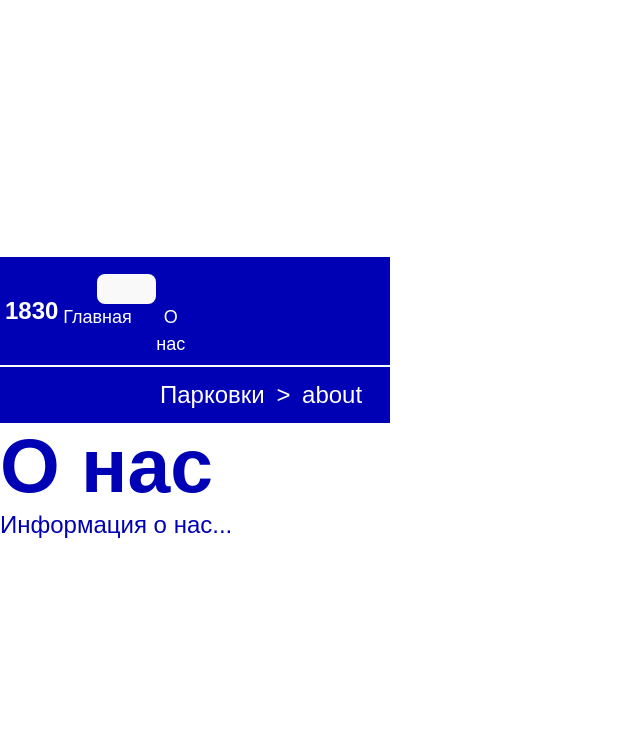
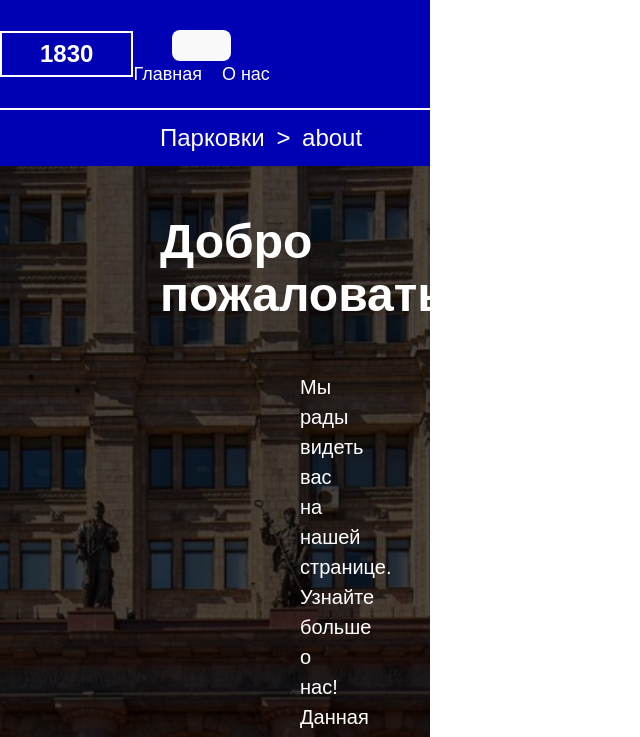
Before and after one commit to Andrest31/Parking_bmstu_frontend, a React (Vite) app in the folder parking_bmstu/: page /about in a window 1280 px wide. Shown: the top 737 px of the page, without its empty margins (0-640 px from the left). Built offline with nearby package versions, Linux system fonts and the light colour scheme.

Commit message:
Внедрил страницу-приветствие

```diff
--- a/parking_bmstu/src/components/Header/Header.css
+++ b/parking_bmstu/src/components/Header/Header.css
@@ -1,4 +1,3 @@
-/* Header.css */
 .header {
   display: flex;
   align-items: center;
@@ -23,9 +22,12 @@
 
 .brand-link h1 {
   font-size: 24px;
+  padding: 7.5px 38px;
   font-family: 'Dela Gothic One', sans-serif;
   color: white;
   margin: 0;
+  border: 2px solid white; /* Рамка вокруг текста */
+  display: inline-block; /* Ограничивает рамку размером текста */
 }
 
 .navbar {
--- a/parking_bmstu/src/pages/GuestPage/GuestPage.css
+++ b/parking_bmstu/src/pages/GuestPage/GuestPage.css
@@ -1,51 +1,34 @@
-/* Header.css */
-header {
-    display: flex;
-    justify-content: space-between; /* Распределение элементов по краям */
-    align-items: center; /* Выравнивание по вертикали */
-    border-bottom: #ffffff;
-    border-bottom: 2px solid white;
-    height: 110px;
-    background-color: #0000b4;
-    padding: 0px;
-    justify-content: flex-start;
-    position: relative;
-    text-align: center;
-  }
+.guest-page {
+  position: relative;
+  height: 1000px;
+  background-image: url('../../modules/fill.jpg'); /* Путь к изображению фона */
+  background-size: cover;
+  background-position: center;
+  color: white;
+}
 
-  .header-left {
-    flex: 1;
-  }
+.background-overlay {
+  position: absolute;
+  top: 220;
+  left: 0;
+  width: 100%;
+  height: 100%;
+  background-color: rgba(0, 0, 0, 0.7); /* Чёрная заливка с 50% прозрачности */
+}
 
-  .header-center {
-    flex: 2;
-    margin-right: 200px;
-    justify-content: center; /* Центрируем NavBar */
-  }
+h1 {
+  color: white;
+  margin-top: 50px;
+  padding: 0 160px;
+  font-size: 48px;
+  text-align: center;
+  font-family: 'Dela Gothic One', sans-serif;
+}
 
-
-  .navbar ul {
-    display: flex;
-    justify-content: right;
-    right: 200px;
-
-    list-style-type: none;
-    gap: 20px;
-  }
-
-  .navbar a {
-    color: white;
-    text-decoration: none;
-    font-size: 18px;
-  }
-
-
-header h1 {
-    font-size: 24px;
-    margin: 0;
-    font-family: 'Dela Gothic One', sans-serif;
-    top: 50%;
-    left: 160px;
-    margin: 0;
-    color: white;
+p {
+  color: white;
+  text-align: center;
+  font-size: 20px;
+  margin: 50px 300px;
+  font-family: Arial, sans-serif;
 }
--- a/parking_bmstu/src/pages/GuestPage/GuestPage.tsx
+++ b/parking_bmstu/src/pages/GuestPage/GuestPage.tsx
@@ -1,18 +1,24 @@
-// src/pages/GuestPage/GuestPage.tsx
 import React from 'react';
 import Header from '../../components/Header/Header';
 import Breadcrumbs from '../../components/BreadCrumps/BreadCrumps';
-import './GuestPage.css'; // Если нужно, добавьте стили для GuestPage
+import { Container, Row, Col } from 'react-bootstrap';
+import './GuestPage.css';
 
 const GuestPage: React.FC = () => {
   return (
-    <div>
-      <Header /> {/* Добавляем Navbar сюда */}
-      <Breadcrumbs /> {/* Добавляем Breadcrumbs сюда */}
-      <main>
-        <h1>О нас</h1>
-        <p>Информация о нас...</p>
-      </main>
+    <div className="guest-page">
+      <Header />
+      <Breadcrumbs />
+      <div className="background-overlay">
+        <Container className="d-flex justify-content-center align-items-center vh-100">
+          <Row>
+            <Col className="text-center">
+              <h1>Добро пожаловать!</h1>
+              <p>Мы рады видеть вас на нашей странице. Узнайте больше о нас! Данная система предназначена для хранения справочных данных о бронировании парковочных мест. Сотрудник университета, заметивший свободные места на парковке и рассчитавший период нахождения своего транспортного средства или транспортных средств на парковке обращается к сервису с целью регистрации абонемента.</p>
+            </Col>
+          </Row>
+        </Container>
+      </div>
     </div>
   );
 };
--- a/parking_bmstu/src/pages/ParkingPage/ParkingPage.css
+++ b/parking_bmstu/src/pages/ParkingPage/ParkingPage.css
@@ -131,8 +131,9 @@ header h1 {
 
 .card p {
     color: black;
-    margin-top: 20px;
+    margin: 20px 0px 0px 0px;
     font-size: 24px;
+    text-align: left;
     font-family: "DM Sans", sans-serif;
 }
 
```
Also changed, not shown: parking_bmstu/src/modules/fill.jpg (added).
